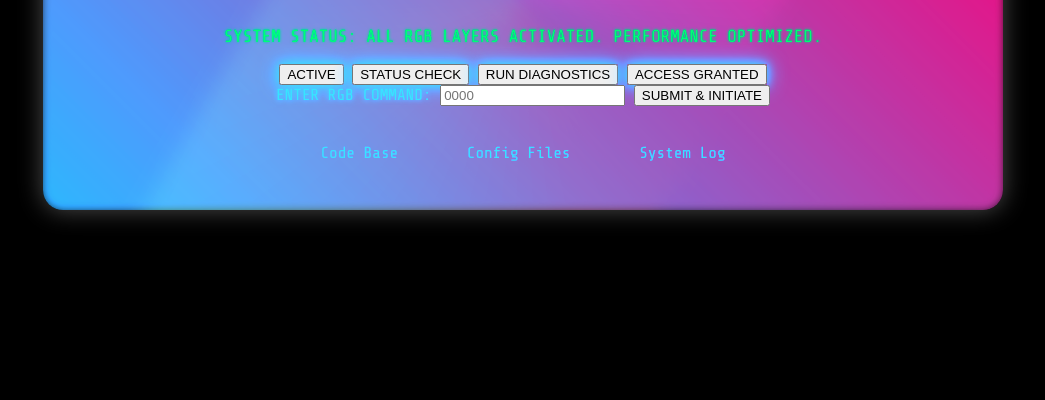
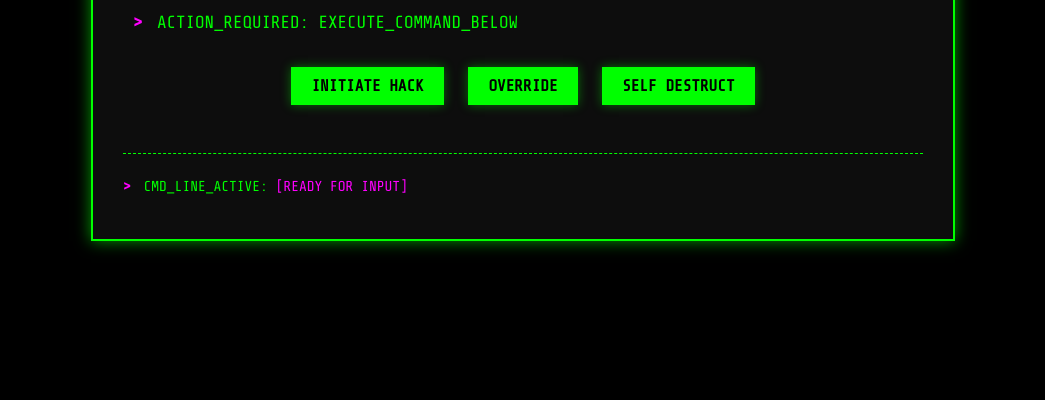
Before and after one commit to Uf-prince/PAIR-PAGE, a website: page main.html in a window 1280 px wide. Shown: the part 400-800 px from the top of the page, without its empty margins (117-1162 px from the left). Drawn offline with nearby package versions, Linux system fonts and the light colour scheme.

Commit message:
Update main.html

```diff
--- a/main.html
+++ b/main.html
@@ -3,14 +3,14 @@
 <head>
     <meta charset="UTF-8">
     <meta name="viewport" content="width=device-width, initial-scale=1.0">
-    <title>🌟 Ultimate Layered RGB Display 🌟</title>
-    <link href="https://fonts.googleapis.com/css2?family=Orbitron:wght@800&family=Share+Tech+Mono&display=swap" rel="stylesheet">
+    <title>☠️ HACKER TERMINAL - ACCESS DENIED ☠️</title>
+    <link href="https://fonts.googleapis.com/css2?family=Orbitron:wght@700&family=Share+Tech+Mono&display=swap" rel="stylesheet">
     <style>
-        /* 1. Base Styles & Performance Fixes */
+        /* 1. Base Styles: High Contrast for Attitude */
         body {
             background-color: #000000;
-            font-family: 'Share Tech Mono', monospace;
-            color: #E0E0E0;
+            font-family: 'Share Tech Mono', monospace; /* Default: Hacker Console Font */
+            color: #00FF00; /* Neon Green Text */
             margin: 0;
             display: flex;
             flex-direction: column;
@@ -19,182 +19,134 @@
             min-height: 100vh;
             text-align: center;
             overflow-x: hidden;
-            position: relative;
-            transform: translateZ(0); /* GPU Acceleration */
-
-            /* Live RGB Background (Subtle Hue Shift) */
-            background: #000;
-            filter: hue-rotate(0deg);
-            animation: background-hue-shift 60s linear infinite;
+            transform: translateZ(0); /* Performance */
         }
 
-        /* 2. Keyframes for Effects */
-        @keyframes background-hue-shift {
-            0% { filter: hue-rotate(0deg); } 100% { filter: hue-rotate(360deg); }
-        }
-        @keyframes blinking-rgb {
-            0%, 100% { box-shadow: 0 0 10px #ff00ff, 0 0 20px #ff00ff; background-color: rgba(255, 0, 255, 0.2); }
-            50% { box-shadow: 0 0 10px #00ffff, 0 0 20px #00ffff; background-color: rgba(0, 255, 255, 0.2); }
-        }
-        @keyframes neon-glow-text {
-            0%, 100% { text-shadow: 0 0 5px #ff00ff, 0 0 15px #ff00ff, 0 0 30px #ff00ff; }
-            50% { text-shadow: 0 0 5px #00ffff, 0 0 15px #00ffff, 0 0 30px #00ffff; }
-        }
-        @keyframes submit-move {
-            0% { background-position: 0% 50%; } 100% { background-position: 100% 50%; }
-        }
-        /* NEW: Blinking Text */
-        @keyframes blink-visible {
-            0%, 49% { opacity: 1; }
-            50%, 100% { opacity: 0; }
-        }
-        /* NEW: Border Layer Movement */
-        @keyframes border-layer-1 {
-            0% { transform: rotate(0deg) scale(1); }
-            100% { transform: rotate(360deg) scale(1.05); }
+        /* Keyframes for Subtle Blinking Text */
+        @keyframes subtle-blink {
+            0%, 100% { opacity: 1; }
+            50% { opacity: 0.8; }
         }
 
-        /* 3. Main Container (Triple Layer RGB Border) */
+        /* 2. Main Container: Sharp & Defined */
         .container {
-            max-width: 900px;
+            max-width: 800px;
             width: 90%;
-            padding: 40px 30px;
+            padding: 30px;
             margin: 30px auto;
-            background-color: rgba(10, 10, 10, 0.95);
-            border-radius: 20px;
-            position: relative;
-            overflow: hidden; /* Important for layer before/after */
-            z-index: 1;
-            box-shadow: 0 0 25px rgba(255, 255, 255, 0.3);
+            background-color: #0d0d0d;
+            border: 2px solid #00FF00;
+            box-shadow: 0 0 15px rgba(0, 255, 0, 0.6);
             transform: translateZ(0);
         }
 
-        /* RGB Border Layer 1 (Inner fixed glow) */
-        .container::before {
-            content: '';
-            position: absolute;
-            top: -2px; bottom: -2px; left: -2px; right: -2px;
-            background: linear-gradient(45deg, #FF00FF, #00FFFF, #FF00FF, #00FFFF);
-            border-radius: 22px;
-            z-index: -1;
-            filter: blur(5px);
-            opacity: 0.8;
-            background-size: 300% 300%;
-            animation: submit-move 10s linear infinite;
+        /* 3. Aggressive Heading (Futuristic Font) */
+        .attitude-heading {
+            font-family: 'Orbitron', sans-serif; /* Futuristic/Digital Font */
+            font-size: 2.5em;
+            text-transform: uppercase;
+            letter-spacing: 5px;
+            color: #FFF;
+            text-shadow: 0 0 10px #00FF00;
+            border-bottom: 1px solid #00FF00;
+            padding-bottom: 10px;
+            margin-bottom: 30px;
+            animation: subtle-blink 2s step-end infinite;
         }
 
-        /* RGB Border Layer 2 (Outer rotating glow) */
-        .container::after {
-            content: '';
-            position: absolute;
-            top: -10px; bottom: -10px; left: -10px; right: -10px;
-            background: conic-gradient(transparent, #ff0000, #ff7f00, #ffff00, #00ff00, #0000ff, #4b0082, #ff00ff, transparent);
-            border-radius: 25px;
-            z-index: -2;
-            filter: blur(10px);
-            opacity: 0.4;
-            animation: border-layer-1 15s linear infinite;
-            transform: translateZ(0);
+        /* 4. Console Text (Monospace Font) */
+        .console-text {
+            font-size: 1.1em;
+            line-height: 1.8;
+            margin: 20px 0;
+            color: #00FF00;
+            text-align: left;
+            padding: 0 10px;
+            font-family: 'Share Tech Mono', monospace; /* Confirming the hacker font here */
         }
 
-        /* 4. Heading with Blinking Text */
-        .stylish-heading {
-            font-family: 'Orbitron', sans-serif;
-            font-size: 3em;
-            letter-spacing: 5px;
-            color: #FFF;
-            animation: neon-glow-text 3s linear infinite alternate;
-            padding-bottom: 10px;
+        /* 5. Command Prompt (Attitude Element) */
+        .command-prompt {
+            color: #FF00FF;
+            font-weight: bold;
+            margin-right: 5px;
+            animation: subtle-blink 1s step-end infinite;
         }
 
-        .blinking-span {
-            color: #00FF00;
-            text-shadow: 0 0 5px #00FF00;
-            animation: blink-visible 0.5s step-end infinite;
+        /* 6. Sharp Buttons (Monospace Font) */
+        .sharp-btn {
+            background: #00FF00;
+            color: #000000;
+            border: none;
+            padding: 10px 20px;
+            margin: 8px;
+            font-size: 1em;
+            font-weight: bold;
+            border-radius: 0;
+            cursor: pointer;
+            transition: all 0.2s;
+            text-transform: uppercase;
+            box-shadow: 0 0 10px rgba(0, 255, 0, 0.4);
+            font-family: 'Share Tech Mono', monospace; /* Button text bhi hacker font mein */
         }
 
-        /* 5. Inputs and Buttons (Same performance style as V5.0) */
-        .rgb-button {
-            /* ... (Styles remain the same) ... */
-            animation: blinking-rgb 2s linear infinite;
-        }
-        .submit-btn {
-            /* ... (Styles remain the same) ... */
-            animation: submit-move 4s linear infinite;
-        }
-        .number-input:focus {
-            /* ... (Styles remain the same) ... */
-            box-shadow: 0 0 20px #FF00FF;
+        .sharp-btn:hover {
+            background: #FF00FF;
+            color: #FFF;
+            box-shadow: 0 0 15px rgba(255, 0, 255, 0.8);
+            transform: scale(1.05);
         }
 
-        /* 6. NEW: RGB Link Underline */
-        .rgb-link {
-            font-size: 1em;
-            text-decoration: none;
-            color: #00FFFF;
-            margin: 0 15px;
-            padding: 8px 15px;
-            position: relative;
-            display: inline-block;
-            transition: color 0.3s;
+        /* 7. Footer Status (Monospace Font) */
+        .status-footer {
+            margin-top: 40px;
+            padding-top: 10px;
+            border-top: 1px dashed #00FF00;
+            color: #00FF00;
+            font-size: 0.9em;
+            text-align: left;
+            font-family: 'Share Tech Mono', monospace; /* Footer text bhi hacker font mein */
         }
 
-        .rgb-link::after {
-            content: '';
-            position: absolute;
-            bottom: 0;
-            left: 0;
-            width: 100%;
-            height: 2px;
-            /* Full RGB gradient */
-            background: linear-gradient(90deg, #ff0000, #ff7f00, #ffff00, #00ff00, #0000ff, #4b0082, #ff00ff);
-            background-size: 200% 100%;
-            animation: submit-move 5s linear infinite reverse; /* Moving underline */
-            transform: scaleX(0);
-            transition: transform 0.3s ease-out;
-        }
-
-        .rgb-link:hover::after {
-            transform: scaleX(1); /* Underline appears on hover */
-        }
-
-        /* 7. Responsive Fixes (Perfect View on Phone and Desktop) */
-        @media (max-width: 768px) {
-            .stylish-heading { font-size: 1.8em; letter-spacing: 2px; }
-            .container { padding: 15px 10px; }
-            .rgb-button { margin: 8px 5px; padding: 10px 15px; font-size: 0.9em; }
-            .number-input { width: 95%; }
-            .submit-btn { padding: 12px 25px; font-size: 1em; }
+        /* 8. Responsive Fixes */
+        @media (max-width: 600px) {
+            .attitude-heading { font-size: 1.5em; letter-spacing: 3px; }
+            .container { padding: 15px; }
+            .console-text { font-size: 0.9em; }
+            .button-group { flex-direction: column; }
+            .sharp-btn { width: 90%; margin: 5px auto; }
         }
     </style>
 </head>
 <body>
     <div class="container">
-        <h1 class="stylish-heading">
-            FINAL <span class="blinking-span">RGB</span> HYPER-CORE <span class="blinking-span">ONLINE</span>
+        <h1 class="attitude-heading">
+            <span class="command-prompt">ACCESS</span> | DENIED
         </h1>
 
-        <p style="font-size: 1.1em; color: #00FF00; margin-top: 20px; text-shadow: 0 0 3px #00FF00;">
-            SYSTEM STATUS: ALL RGB LAYERS ACTIVATED. PERFORMANCE OPTIMIZED.
-        </p>
+        <div class="console-text">
+            <p>
+                <span class="command-prompt">></span> ATTEMPTING_CONNECTION: <span style="color:#FFFF00;">STATUS: FAILED</span>
+            </p>
+            <p>
+                <span class="command-prompt">></span> USER_ID: TERMINAL_007 <span style="color:#FF00FF;">PASSWORD: *******</span>
+            </p>
+            <p>
+                <span class="command-prompt">></span> ACTION_REQUIRED: EXECUTE_COMMAND_BELOW
+            </p>
+        </div>
 
         <div class="button-group">
-            <button class="rgb-button">ACTIVE</button>
-            <button class="rgb-button">STATUS CHECK</button>
-            <button class="rgb-button">RUN DIAGNOSTICS</button>
-            <button class="rgb-button">ACCESS GRANTED</button>
+            <button class="sharp-btn">INITIATE HACK</button>
+            <button class="sharp-btn">OVERRIDE</button>
+            <button class="sharp-btn">SELF DESTRUCT</button>
         </div>
 
-        <div class="input-form">
-            <label for="input-data" style="margin-bottom: 10px; color: #00FFFF; text-shadow: 0 0 5px #00FFFF;">ENTER RGB COMMAND:</label>
-            <input type="number" id="input-data" class="number-input" placeholder="0000">
-            <button class="submit-btn">SUBMIT & INITIATE</button>
-        </div>
-
-        <div class="link-group" style="margin-top: 30px;">
-            <a href="#" class="rgb-link">Code Base</a>
-            <a href="#" class="rgb-link">Config Files</a>
-            <a href="#" class="rgb-link">System Log</a>
+        <div class="status-footer">
+            <p>
+                <span class="command-prompt">></span> CMD_LINE_ACTIVE:
+                <span style="color: #FF00FF;">[READY FOR INPUT]</span>
+            </p>
         </div>
     </div>
 </body>
```
